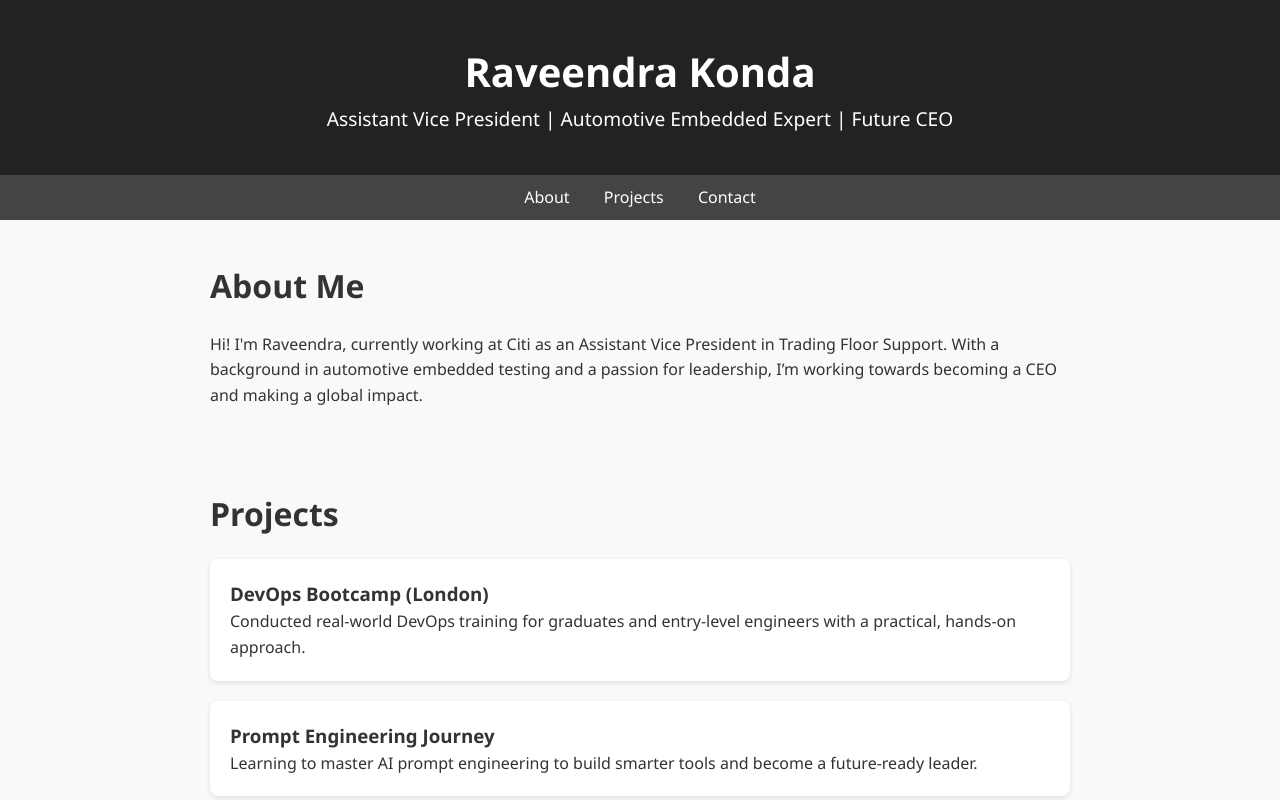
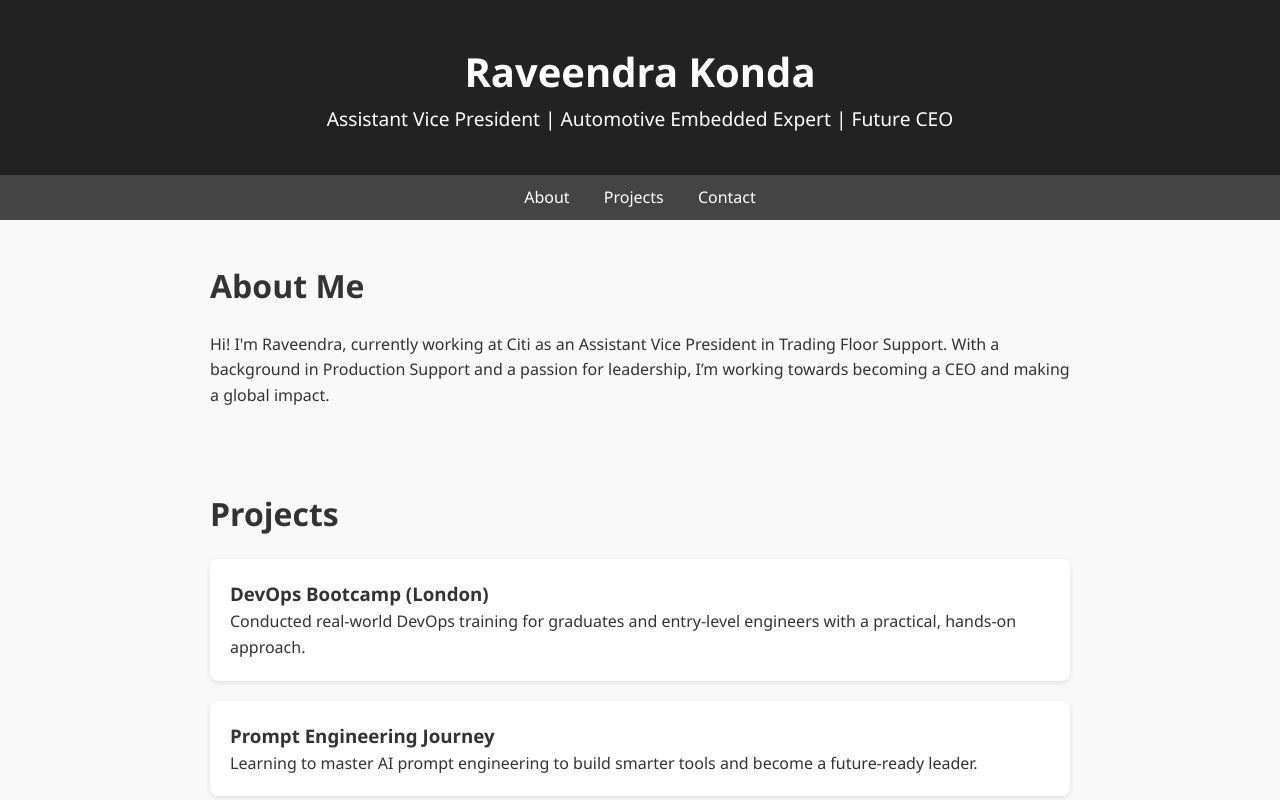
Before and after one commit to raveendrakonda-com/raveendrakonda.com, a plain HTML site: page index.html in a window 1280 px wide. Shown: the top 800 px of the page. Drawn offline with Linux system fonts and the light colour scheme.

Commit message:
Update index.html

```diff
--- a/index.html
+++ b/index.html
@@ -87,7 +87,7 @@
   <section id="about">
     <h2>About Me</h2>
     <p>
-      Hi! I'm Raveendra, currently working at Citi as an Assistant Vice President in Trading Floor Support. With a background in automotive embedded testing and a passion for leadership, I’m working towards becoming a CEO and making a global impact.
+      Hi! I'm Raveendra, currently working at Citi as an Assistant Vice President in Trading Floor Support. With a background in Production Support and a passion for leadership, I’m working towards becoming a CEO and making a global impact.
     </p>
   </section>
 
```
